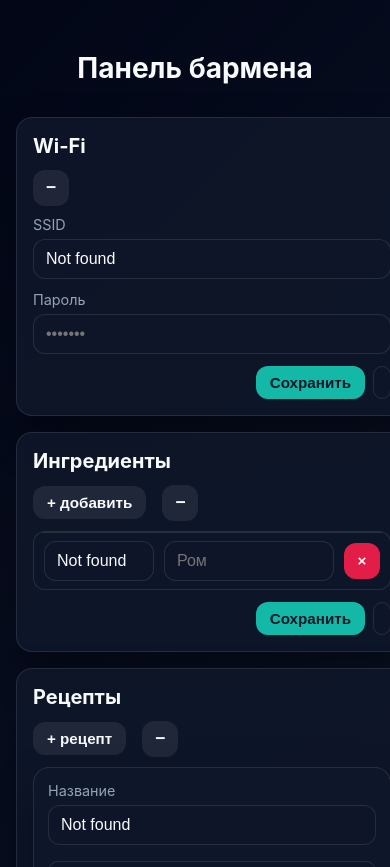
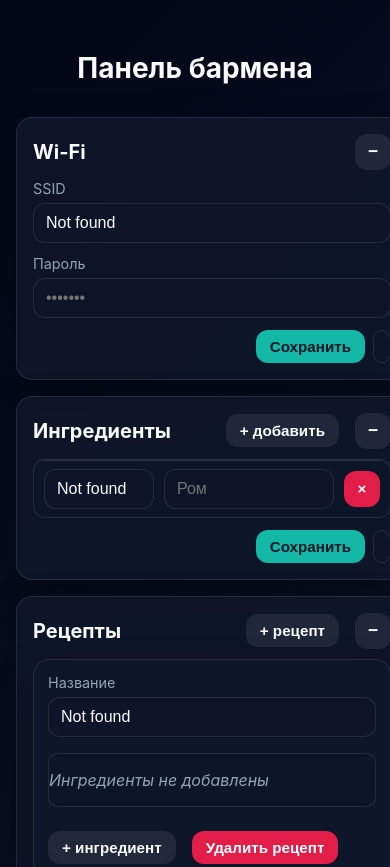
Before and after one commit to dyamirana/barmen-admin, a plain HTML site: page web/index.html in a window 390 px wide. Shown: the top 867 px of the page. Drawn offline with Linux system fonts and the light colour scheme; no server answers.

Commit message:
Keep mobile section actions aligned

```diff
--- a/web/index.html
+++ b/web/index.html
@@ -158,6 +158,7 @@
         display: flex;
         align-items: center;
         gap: 8px;
+        margin-left: auto;
       }
 
       .section-actions {
@@ -320,11 +321,6 @@
           min-width: 100%;
         }
 
-        .section-header {
-          flex-direction: column;
-          align-items: flex-start;
-        }
-
         #ingredients-section .list-header,
         #pumps-section .list-header {
           display: none;
@@ -335,6 +331,10 @@
         .component-row {
           grid-template-columns: 1fr;
           gap: 10px;
+        }
+
+        .section-header-actions {
+          margin-left: auto;
         }
 
         .components {
```
Also changed, not shown: web_minimized/index.html (+1 -1 lines).
